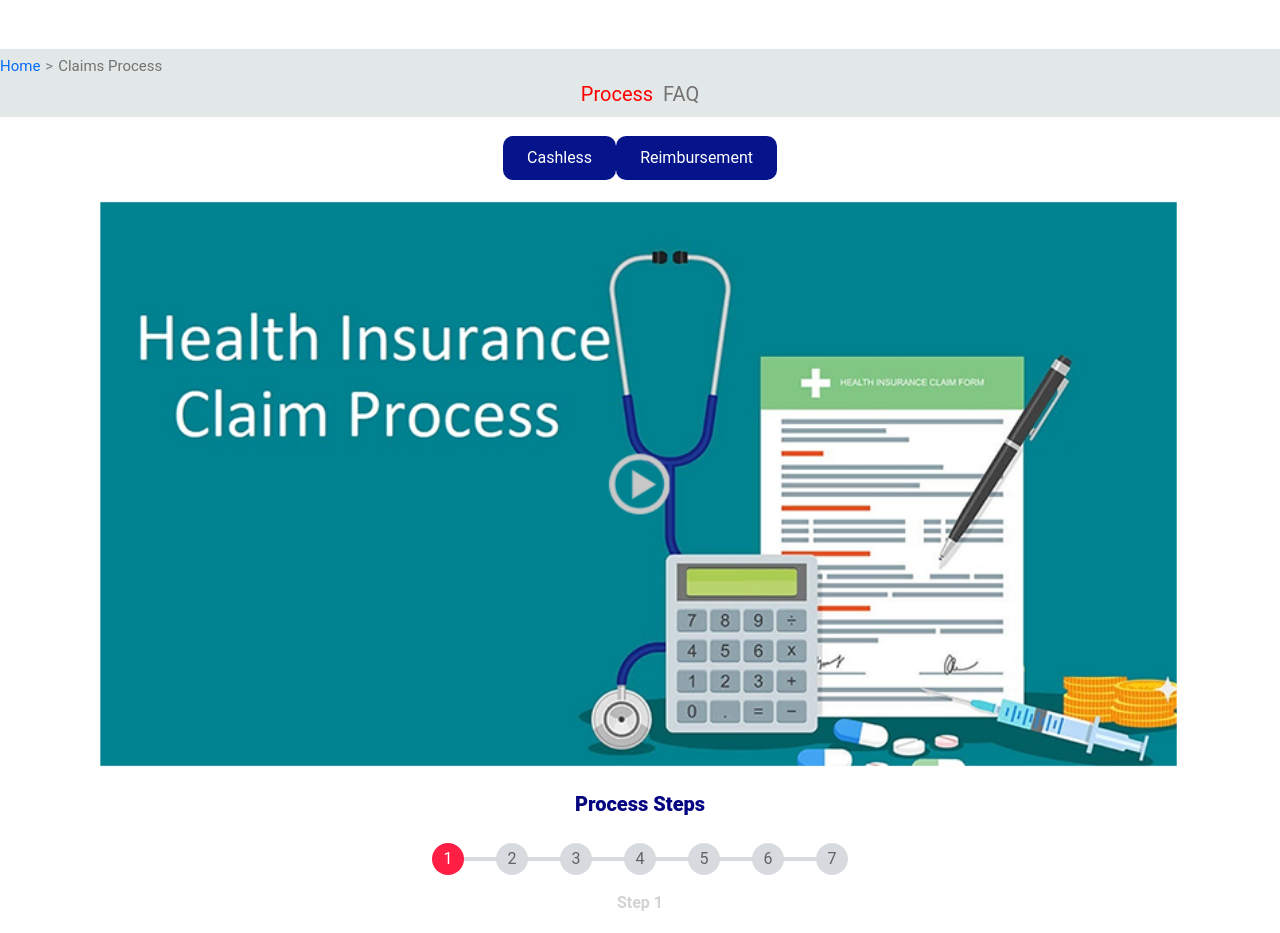
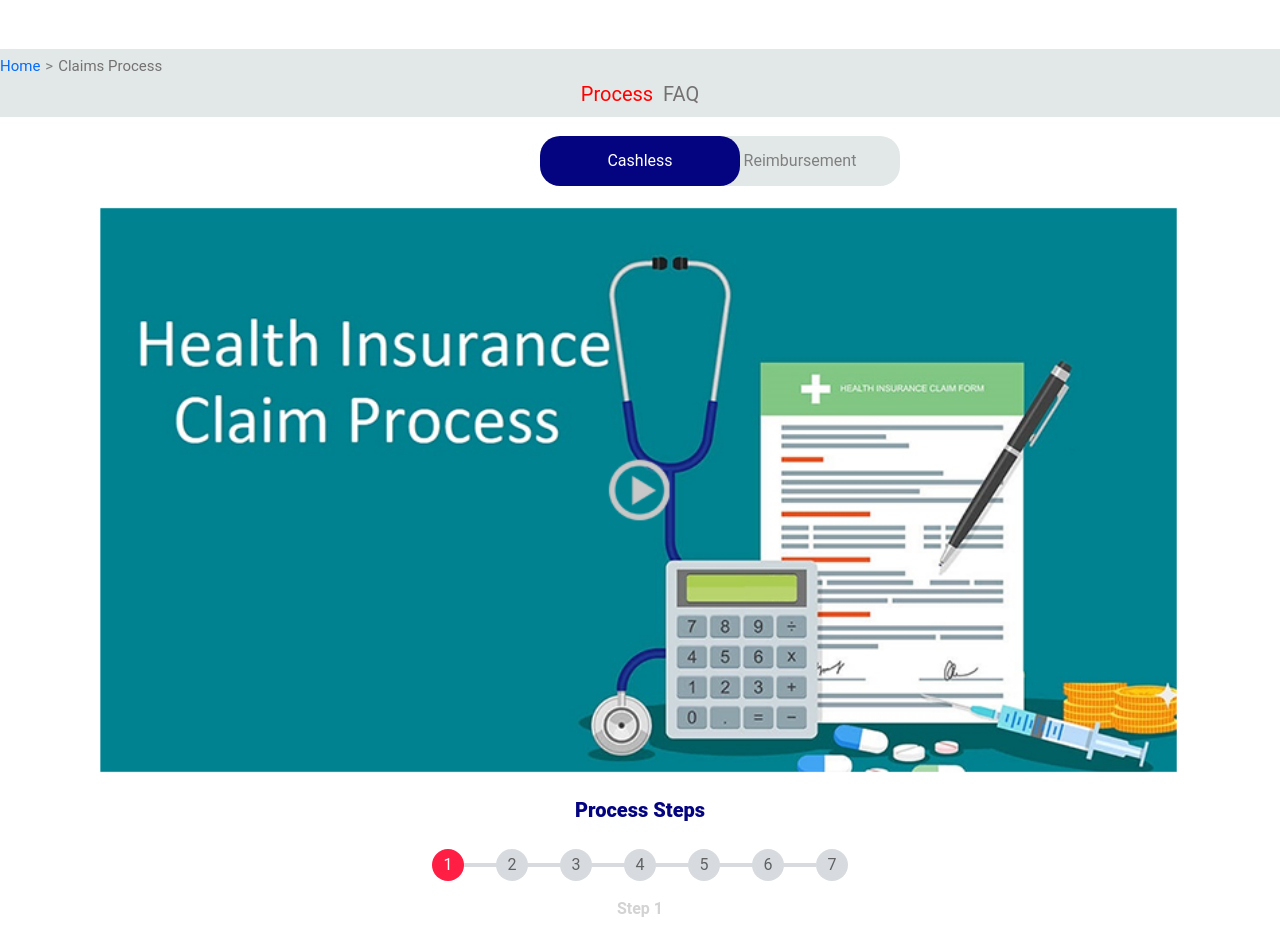
Before and after one commit to amitnitjsr/test, a React (Create React App) app: page / in a window 1280 px wide. Shown: the part 840-1773 px from the top of the page. Built offline with nearby package versions, Linux system fonts and the light colour scheme.

Commit message:
btn ui changes

```diff
--- a/src/components/Process/Process.css
+++ b/src/components/Process/Process.css
@@ -40,32 +40,14 @@
     background: rgb(215, 219, 223);
   }
 
-
-
-  /* ul.demo {
-
-    margin-left: 42%;
-    margin-right: 41%;
-
-  } */
-.btn-group-two{
-  background-color: rgb(6, 20, 139); /* Green background */
-  border: 1px solid transparent; /* Green border */
-  color: white; /* White text */
-  padding: 10px 24px; /* Some padding */
-  cursor: pointer; /* Pointer/hand icon */
-  float: left; /* Float the buttons side by side */
-  border-radius: 10px;
-  border: none;
-}
   .btn-group button {
-    background-color: rgb(6, 20, 139); /* Green background */
+    /* background-color: rgb(6, 20, 139);  */
     border: 1px solid transparent; /* Green border */
     color: white; /* White text */
     padding: 10px 24px; /* Some padding */
     cursor: pointer; /* Pointer/hand icon */
     float: left; /* Float the buttons side by side */
-    border-radius: 10px;
+    /* border-radius: 10px; */
     border: none;
   }
 
@@ -111,6 +93,7 @@
       .btn-group{
         justify-content: center;
         display: flex;
+        margin-right: 38%;
       }
       .demo{
         margin-left: 13px;
@@ -128,3 +111,33 @@
         margin-right: 41%;
       }
   }
+
+  /* button overlap */
+
+  .d {
+    position:relative;
+    cursor: pointer;
+    }
+    .b1 {
+    float:left;
+    height:50px;
+    width:200px;
+      border-radius: 20px;
+      border: none;
+      background-color:#040480;
+
+    }
+    .b2 {
+    position:absolute;
+    left:160px;
+    height:50px;
+    /* width:100px; */
+      border-radius: 20px;
+      margin-right: 90%;
+      width: 200px;
+      border: none;
+      z-index: -1;
+      color: gray;
+      background-color: #E2E8E7;
+
+    }
--- a/src/components/Process/Process.js
+++ b/src/components/Process/Process.js
@@ -4,13 +4,16 @@ import HealthImg from '../../images/health.PNG';
 import './Process.css';
 
 export default class Process extends Component {
+
     render() {
         return (
             <div className="process-content" >
                 <p>
                     <div className="btn-group">
-                        <button >Cashless</button>
-                        <button >Reimbursement</button>
+                        <div className="d">
+                            <button className="b1">Cashless</button>
+                            <button className="b2" style={{ color: 'grey' }} >Reimbursement</button>
+                        </div>
                     </div>
                 </p>
                 <p>
```
